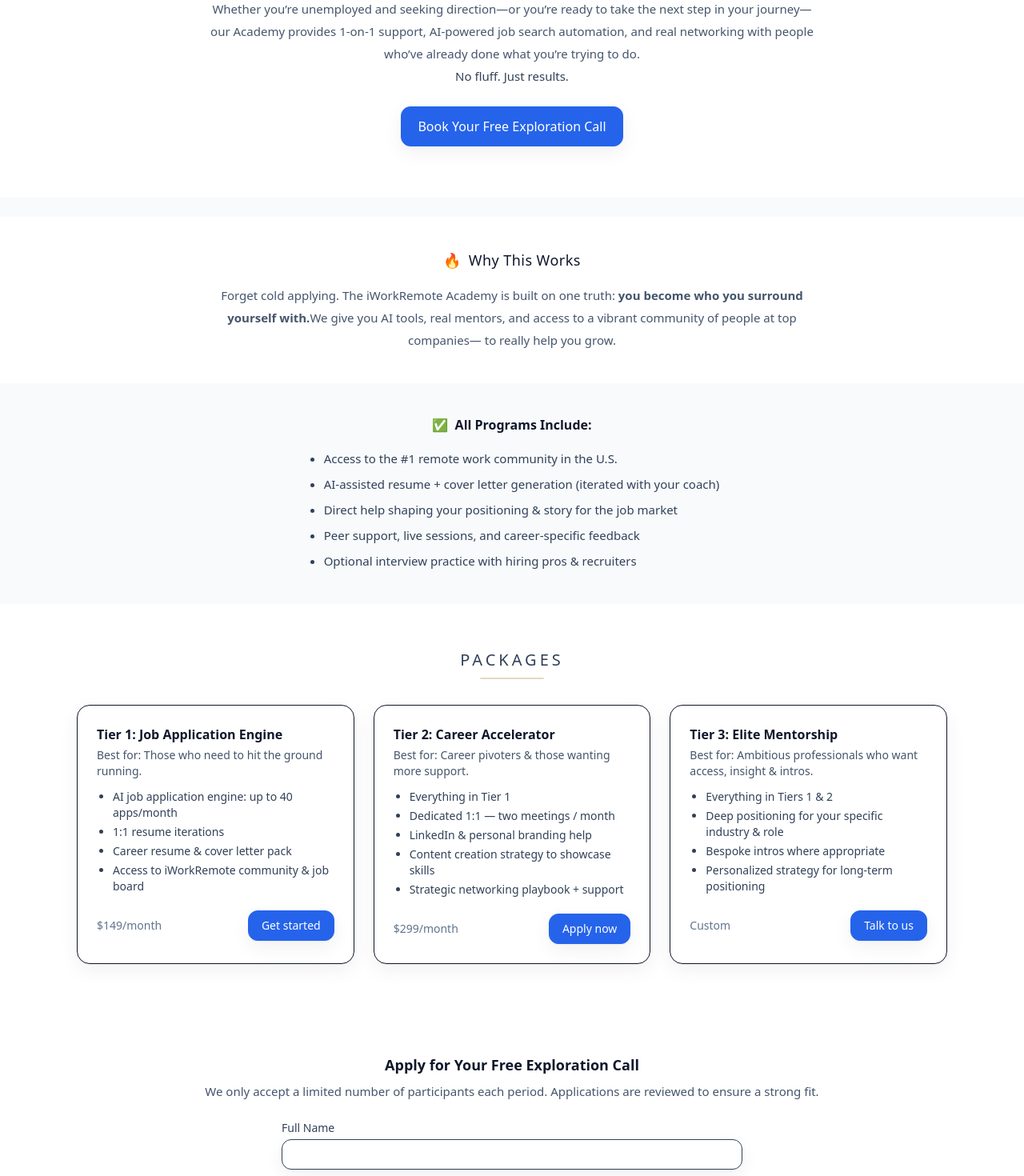
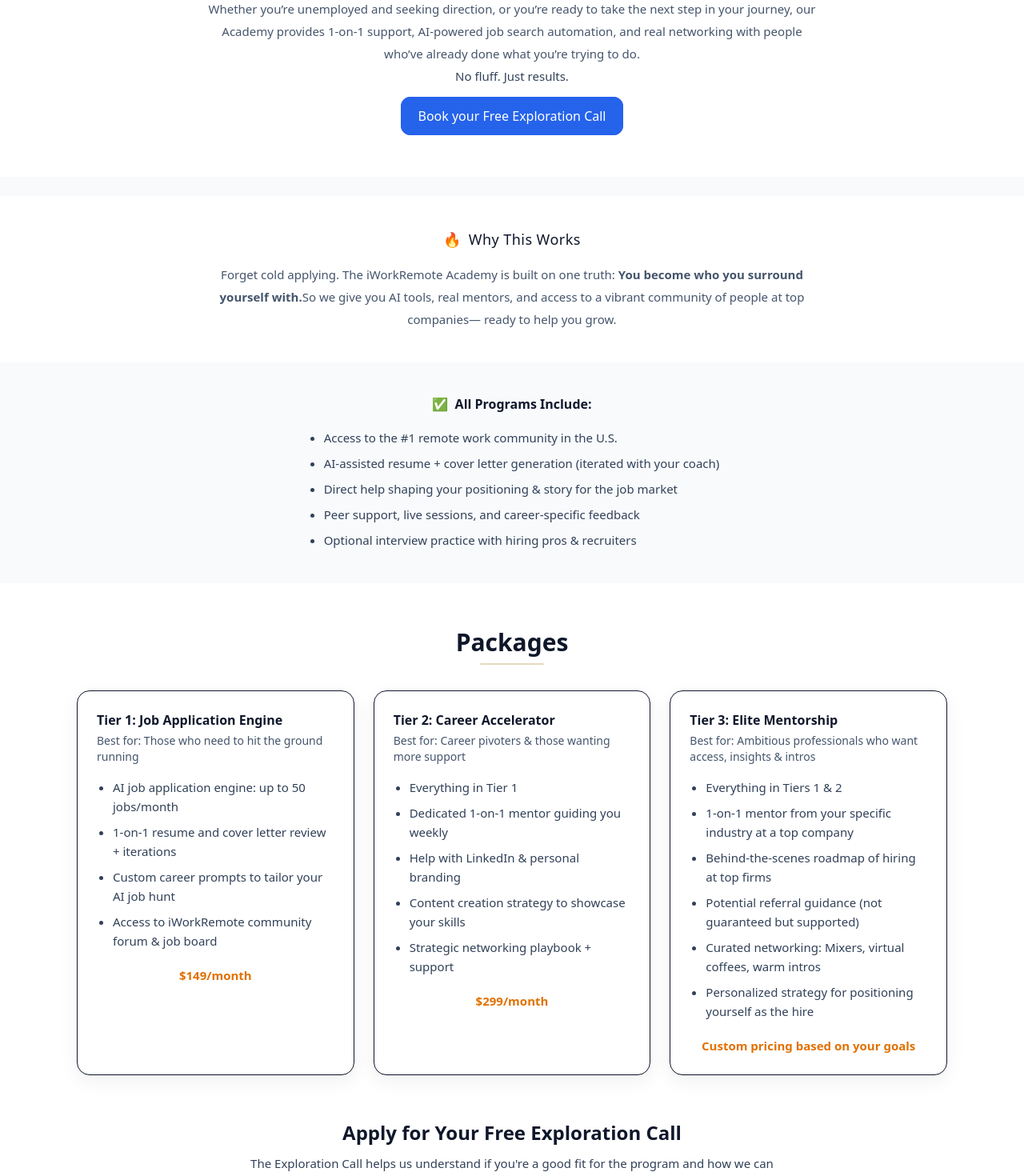
Before and after one commit to erkanmunishi/iworkremote, a Next.js app: page /academy in a window 1280 px wide. Shown: the part 220-1690 px from the top of the page at 80% size. Built offline with nearby package versions, Linux system fonts and the light colour scheme.

Commit message:
Final touch

```diff
--- a/src/app/academy/page.tsx
+++ b/src/app/academy/page.tsx
@@ -1,4 +1,6 @@
 import Link from "next/link";
+
+// src/app/academy/page.tsx
 
 export const metadata = {
   title: "Academy",
@@ -17,24 +19,21 @@
         <p className="mt-2 text-slate-600">Your future career starts here.</p>
 
         <p className="mt-4 mx-auto max-w-3xl text-[15px] leading-7 text-slate-600">
-          Whether you’re unemployed and seeking direction—or you’re ready to take the next step
-          in your journey—our Academy provides 1-on-1 support, AI-powered job search automation,
+          Whether you’re unemployed and seeking direction, or you’re ready to take the next step
+          in your journey, our Academy provides 1-on-1 support, AI-powered job search automation,
           and real networking with people who’ve already done what you’re trying to do.
           <br className="hidden md:block" />
           <span className="font-medium text-slate-700">No fluff. Just results.</span>
         </p>
 
         <div className="mt-6">
-          <Link
-            href="#apply"
-            className="btn-brand inline-flex items-center justify-center rounded-xl px-5 py-3 transition shadow-soft"
-          >
-            Book Your Free Exploration Call
-          </Link>
+        <a href="#explore-call" className="btn-brand rounded-xl px-5 py-3">
+           Book your Free Exploration Call
+        </a>
         </div>
       </section>
 
-      {/* STRIPE */}
+      {/* THIN STRIPE */}
       <SectionStripe />
 
       {/* WHY THIS WORKS */}
@@ -44,9 +43,9 @@
         </h2>
         <p className="mt-4 mx-auto max-w-3xl text-[15px] leading-7 text-slate-600">
           Forget cold applying. The iWorkRemote Academy is built on one truth:
-          <span className="font-semibold"> you become who you surround yourself with.</span>
-          We give you AI tools, real mentors, and access to a vibrant community of people at top companies—
-          to really help you grow.
+          <span className="font-semibold"> You become who you surround yourself with.</span>
+          So we give you AI tools, real mentors, and access to a vibrant community of people at top companies—
+          ready to help you grow.
         </p>
       </section>
 
@@ -68,8 +67,8 @@
 
       {/* PACKAGES */}
       <section id="packages" className="py-12 md:py-14">
-        <h2 className="text-center font-display text-xl tracking-[.2em] text-slate-700">
-          PACKAGES
+        <h2 className="text-center font-display text-2xl md:text-3xl font-bold">
+          Packages
         </h2>
         <Underline />
 
@@ -78,52 +77,62 @@
             <PriceCard
               className="col-span-12 md:col-span-4"
               title="Tier 1: Job Application Engine"
-            bestFor="Those who need to hit the ground running."
+              bestFor="Those who need to hit the ground running"
               bullets={[
-              "AI job application engine: up to 40 apps/month",
-              "1:1 resume iterations",
-              "Career resume & cover letter pack",
-              "Access to iWorkRemote community & job board",
+                "AI job application engine: up to 50 jobs/month",
+                "1-on-1 resume and cover letter review + iterations",
+                "Custom career prompts to tailor your AI job hunt",
+                "Access to iWorkRemote community forum & job board",
               ]}
               price="$149/month"
-            ctaLabel="Get started"
             />
+
             <PriceCard
               className="col-span-12 md:col-span-4"
               title="Tier 2: Career Accelerator"
-            bestFor="Career pivoters & those wanting more support."
+              bestFor="Career pivoters & those wanting more support"
               bullets={[
                 "Everything in Tier 1",
-              "Dedicated 1:1 — two meetings / month",
-              "LinkedIn & personal branding help",
-              "Content creation strategy to showcase skills",
+                "Dedicated 1-on-1 mentor guiding you weekly",
+                "Help with LinkedIn & personal branding",
+                "Content creation strategy to showcase your skills",
                 "Strategic networking playbook + support",
               ]}
               price="$299/month"
-            ctaLabel="Apply now"
             />
+
             <PriceCard
               className="col-span-12 md:col-span-4"
               title="Tier 3: Elite Mentorship"
-            bestFor="Ambitious professionals who want access, insight & intros."
+              bestFor="Ambitious professionals who want access, insights & intros"
               bullets={[
                 "Everything in Tiers 1 & 2",
-              "Deep positioning for your specific industry & role",
-              "Bespoke intros where appropriate",
-              "Personalized strategy for long-term positioning",
+                "1-on-1 mentor from your specific industry at a top company",
+                "Behind-the-scenes roadmap of hiring at top firms",
+                "Potential referral guidance (not guaranteed but supported)",
+                "Curated networking: Mixers, virtual coffees, warm intros",
+                "Personalized strategy for positioning yourself as the hire",
               ]}
-            price="Custom"
-            ctaLabel="Talk to us"
+              price="Custom pricing based on your goals"
             />
           </div>
         </div>
       </section>
 
       {/* APPLY FORM */}
-      <section id="apply" className="py-12 md:py-14 text-center">
-        <h2 className="font-semibold text-lg">Apply for Your Free Exploration Call</h2>
-        <p className="mt-2 text-slate-600 text-[15px]">
-          We only accept a limited number of participants each period. Applications are reviewed to ensure a strong fit.
+{/* APPLY FORM */}
+<section id="explore-call" className="scroll-mt-28 mb-20">
+  <h2 className="text-center font-display text-xl md:text-2xl font-bold">
+    Apply for Your Free Exploration Call
+  </h2>
+
+  <p className="mx-auto mt-2 max-w-2xl text-center text-[15px] leading-7 text-slate-700">
+    The Exploration Call helps us understand if you're a good fit for the program and how we can best
+    support you. Expect a quick follow-up to schedule your 20-minute call.
+  </p>
+
+  <p className="mt-2 mx-auto max-w-2xl text-center text-[13px] leading-6">
+  <span className="text-rose-700">🔒 Please note: We only accept a limited number of participants each period. Applications are reviewed to ensure a strong fit.</span>
 </p>
 
   {/* Pure HTML form (no client handlers; safe for Server Components) */}
@@ -163,12 +172,13 @@
 
     <button
       type="submit"
-            className="btn-brand mt-2 inline-flex items-center justify-center rounded-xl px-5 py-3 transition shadow-soft"
+      className="btn-brand mt-3 w-auto justify-self-center self-center rounded-xl px-4 py-2 text-sm shadow-soft"
     >
       Submit
     </button>
   </form>
 </section>
+
     </div>
   );
 }
@@ -192,14 +202,12 @@
   bestFor,
   bullets,
   price,
-  ctaLabel,
   className = "",
 }: {
   title: string;
   bestFor: string;
   bullets: string[];
   price: string;
-  ctaLabel: string;
   className?: string;
 }) {
   return (
@@ -208,19 +216,15 @@
       <p className="mt-1 text-sm text-slate-600">
         <span className="font-medium">Best for:</span> {bestFor}
       </p>
-      <ul className="mt-3 list-disc pl-5 text-sm text-slate-700 space-y-1">
+
+      <ul className="mt-4 list-disc space-y-2 pl-5 text-[15px] leading-6 text-slate-700">
         {bullets.map((b) => (
           <li key={b}>{b}</li>
         ))}
       </ul>
-      <div className="mt-5 flex items-center justify-between">
-        <div className="text-sm text-slate-500">{price}</div>
-        <Link
-          href="#apply"
-          className="btn-brand inline-flex items-center justify-center rounded-xl px-4 py-2 text-sm transition shadow-soft"
-        >
-          {ctaLabel}
-        </Link>
+
+      <div className="mt-5 text-center text-[15px] font-semibold text-amber-600">
+        {price}
       </div>
     </div>
   );
--- a/src/app/globals.css
+++ b/src/app/globals.css
@@ -54,3 +54,7 @@
 
 /* Full-bleed helper: makes a block span the whole viewport width */
 .bleed { margin-inline: calc(50% - 50vw); width: 100vw; }
+
+html {
+  scroll-behavior: smooth;
+}
--- a/src/app/membership/page.tsx
+++ b/src/app/membership/page.tsx
@@ -36,9 +36,14 @@
                   </h1>
                   <p className="mt-2 text-white/90">The global network of remote workers.</p>
                   <div className="mt-4 flex items-center justify-center gap-3">
-                    <Link href="/chapters/tampa" className="btn-brand rounded-xl px-5 py-3">
-                      RSVP For Next Event
-                    </Link>
+                   <a
+                    href="https://luma.com/96ael9m4"
+                    target="_blank"
+                    rel="noopener noreferrer"
+                    className="btn-brand rounded-xl px-5 py-3"
+                    >
+                     RSVP For Next Event
+                   </a>
                   </div>
                 </div>
               </div>
```
Also changed, not shown: src/app/chapters/[slug]/page.tsx (+93 -5 lines). Lines whose indentation alone changed are shown as unchanged.
